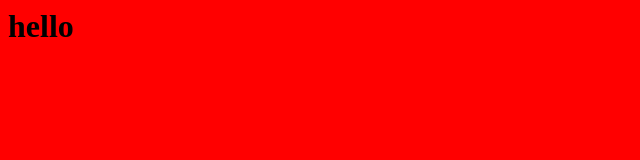
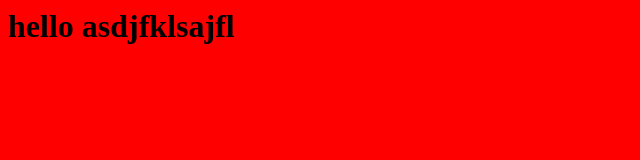
Before and after one commit to kietjv/testgit, a plain HTML site: page index.html in a window 1280 px wide. Shown: the whole page, without its empty margins (0-640 px from the left). Drawn offline with Linux system fonts and the light colour scheme.

Commit message:
added some lines to index

```diff
--- a/index.html
+++ b/index.html
@@ -1,6 +1,6 @@
 <head>
     <link rel="stylesheet" href="styles.css">
     <body>
-        <h1>hello</h1>
+        <h1>hello asdjfklsajfl</h1>
     </body>
 </head>
```
